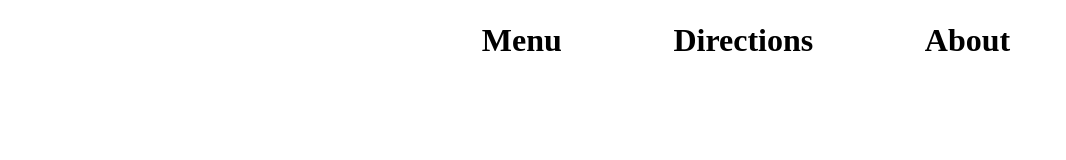
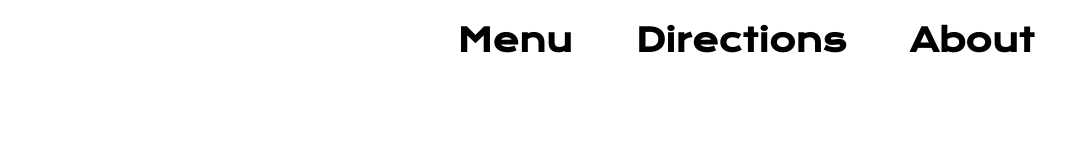
Before and after one commit to dario-cruz/project-restaurant-page, a website built with webpack: page dist/index.html in a window 1280 px wide. Shown: the full height of the page, 214-1280 px from the left. Built offline with Linux system fonts and the light colour scheme.

Commit message:
Add custom font props to navbar css.

```diff
--- a/src/components/navbar.css
+++ b/src/components/navbar.css
@@ -1,6 +1,15 @@
 * {
     margin: 0;
     padding: 0;
+}
+
+@font-face {
+    font-family: "Mallanna";
+    src: url(../fonts/Mallanna\ Regular.ttf);
+}
+@font-face {
+    font-family: "Krona";
+    src: url(../fonts/Krona\ One\ Regular.ttf);
 }
 
 .navbar {
@@ -19,11 +28,13 @@
     display: grid;
     grid-column: repeat(3, 1fr);
     grid-template-areas: "menu directions about";
+    font-family: "Krona";
 }
 .left-side > #logo {
     width: 100px;
     height: 100px;
 }
+
 .right-side > .menu {
     grid-area: menu;
     display: flex;
```
Also changed, not shown: dist/638c2d724e969d13ef9e.ttf (added), dist/c16b3db2142f2ebddaa8.ttf (added), dist/main.js.
